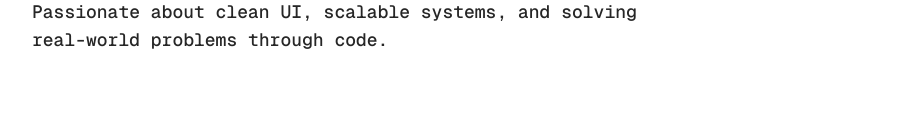
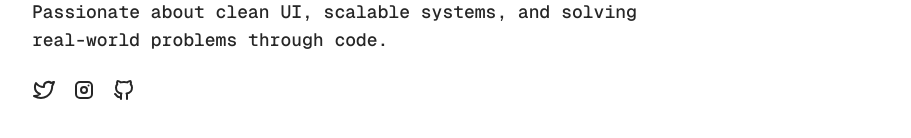
Before and after one commit to abhishektumula/profile.new, a Next.js app: page / in a window 1280 px wide. Shown: the part 406-544 px from the top of the page, without its empty margins (184-1095 px from the left). Built offline with nearby package versions, Linux system fonts and the light colour scheme.

Commit message:
handles added 🐸

```diff
--- /dev/null
+++ b/src/components/Home/handels.tsx
@@ -0,0 +1,47 @@
+"use client";
+import React from "react";
+type handles = {
+  title: string;
+  href: string;
+  access: boolean;
+  icon: React.ReactNode;
+};
+
+import {
+  IconBrandTwitter,
+  IconBrandGithub,
+  IconBrandInstagram,
+} from "@tabler/icons-react";
+import { redirect } from "next/navigation";
+export const PublicHandles = () => {
+  const links: handles[] = [
+    {
+      title: "x",
+      href: "https://x.com/dammmhmmm",
+      access: true,
+      icon: <IconBrandTwitter />,
+    },
+    {
+      title: "Instagram",
+      href: "https://instagram.com/",
+      access: false,
+      icon: <IconBrandInstagram />,
+    },
+    {
+      title: "Github",
+      href: "https://github.com/abhishektumula",
+      access: true,
+      icon: <IconBrandGithub />,
+    },
+  ];
+
+  return (
+    <div className="w-full flex flex-row items-center justify-start gap-4">
+      {links.map((each, idx) => (
+        <div key={idx}>
+          <a href={each.href}>{each.icon}</a>
+        </div>
+      ))}
+    </div>
+  );
+};
--- a/src/components/Home/hero-section.tsx
+++ b/src/components/Home/hero-section.tsx
@@ -1,3 +1,5 @@
+import { PublicHandles } from "./handels";
+
 export const HeroSection = () => {
   const data =
     "I design and build smart web applications and AI-driven tools using Python, React, and modern technologies. Passionate about clean UI, scalable systems, and solving real-world problems through code.";
@@ -12,6 +14,9 @@ export const HeroSection = () => {
         </h1>
       </div>
       <div className="py-4">{data}</div>
+      <div className="py-2">
+        <PublicHandles />
+      </div>
     </div>
   );
 };
```
